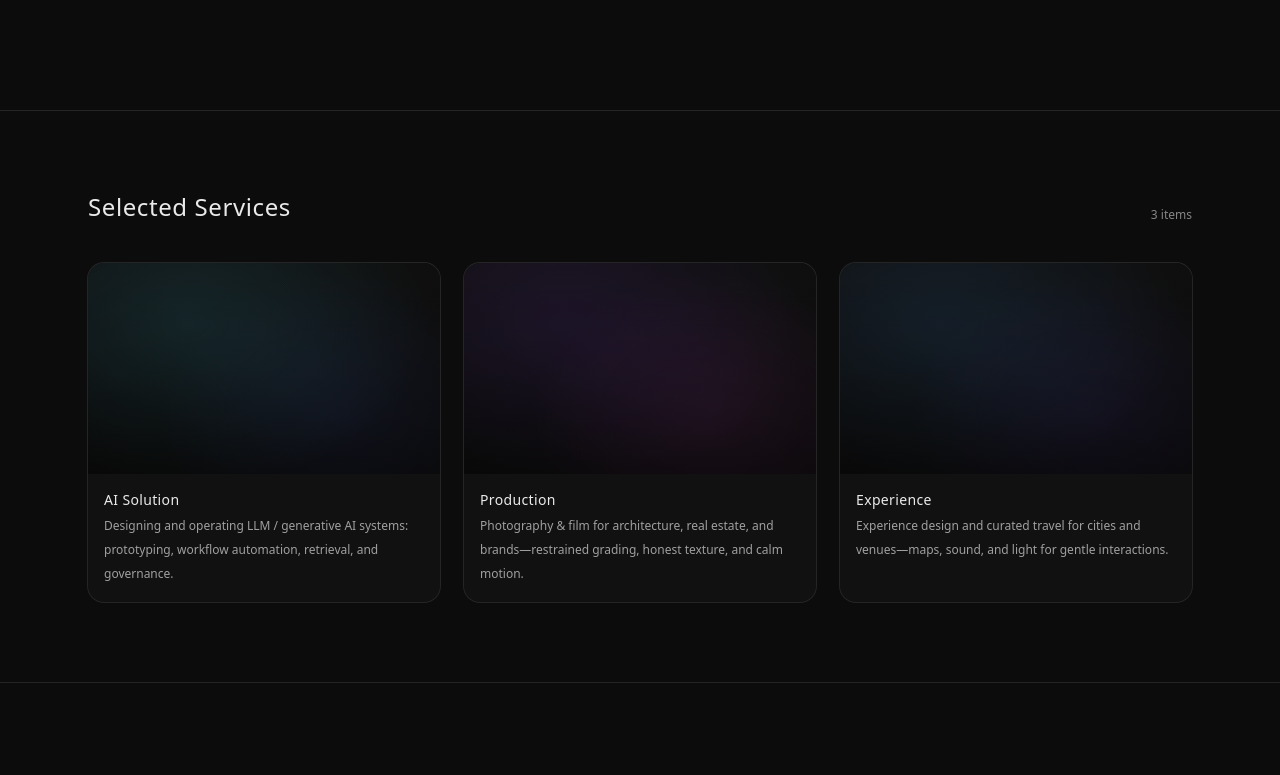
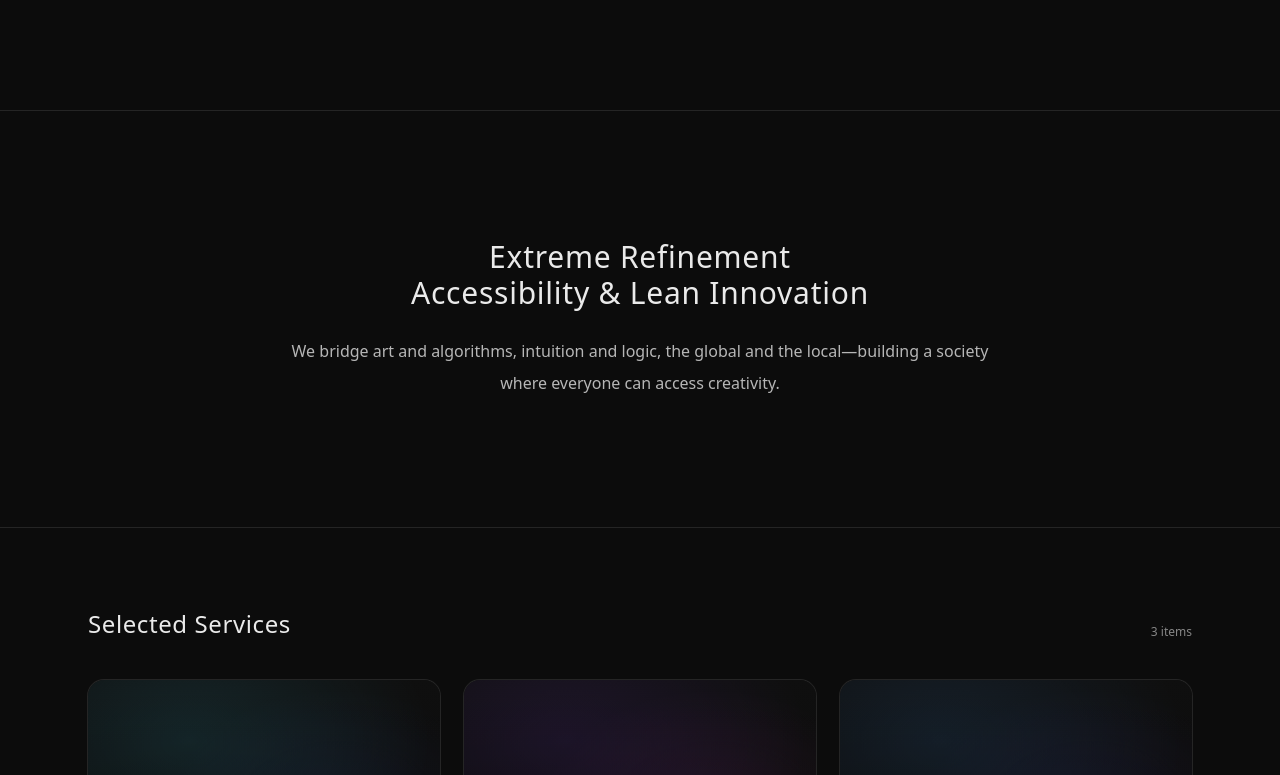
Before and after one commit to miles-web-match/website_milz, a Next.js app in the folder milztech-site 2/: page / in a window 1280 px wide. Shown: the part 1365-2140 px from the top of the page. Built offline with nearby package versions, Linux system fonts and the light colour scheme.

Commit message:
Update page.tsx

```diff
--- a/milztech-site 2/app/page.tsx
+++ b/milztech-site 2/app/page.tsx
@@ -110,7 +110,6 @@ export default function QuietIntelligenceSite() {
       >
         <div className="mx-auto max-w-6xl grid md:grid-cols-2 gap-14 px-6">
 
-    {/* Image */}
           <motion.div
             initial={{ opacity: 0, y: 10 }}
             whileInView={{ opacity: 1, y: 0 }}
@@ -118,7 +117,6 @@ export default function QuietIntelligenceSite() {
             transition={{ duration: 0.9 }}
             className="relative aspect-[4/3] rounded-2xl bg-[#111] ring-1 ring-white/10 overflow-hidden"
           >
-      {/* ✅ 小さな Milztech を削除 → 何も置かない */}
             <Image
               src="/about.webp"
               alt="Milztech process"
@@ -128,7 +126,6 @@ export default function QuietIntelligenceSite() {
             />
           </motion.div>
 
-    {/* Vision Text */}
           <motion.div
             initial={{ opacity: 0, y: 10 }}
             whileInView={{ opacity: 1, y: 0 }}
@@ -136,22 +133,31 @@ export default function QuietIntelligenceSite() {
             transition={{ duration: 0.9, delay: 0.1 }}
             className="self-start flex flex-col justify-start"
           >
-
-      {/* ✅ Vision タイトル削除 */}
-      {/* ✅ サブタイトルを大きく中央揃えで */}
             <h2 className="text-xl md:text-3xl font-light tracking-wide mb-6 text-center">
               From Creative Eyes to Intelligent Systems.
             </h2>
 
-      {/* ✅ Vision 本文（続き） */}
             <p className="text-white/70 leading-8 whitespace-pre-line">
               {t("vision_body").replace("From Creative Eyes to Intelligent Systems.\n", "")}
             </p>
-
           </motion.div>
         </div>
       </section>
 
+      {/* ✅ CORE PHILOSOPHY（追加済み） */}
+      <section className="py-24 md:py-32 border-t border-white/10">
+        <div className="mx-auto max-w-3xl px-6 text-center">
+
+          <h2 className="text-xl md:text-3xl font-light tracking-wide mb-6 whitespace-pre-line">
+            {t("core_title")}
+          </h2>
+
+          <p className="text-white/70 leading-8 whitespace-pre-line">
+            {t("core_body")}
+          </p>
+
+        </div>
+      </section>
 
       {/* SERVICE */}
       <section id="service" className="py-14 md:py-20 border-t border-white/10">
@@ -274,16 +280,13 @@ const dict = {
     service_title: "Selected Services",
     items: "items",
 
-    /* NEW — Vision */
     vision_body:
       "From Creative Eyes to Intelligent Systems.\nMILZTECHは、“感性×テクノロジー”を軸にした次世代型クリエイティブ・テックカンパニーです。フォトグラファーとして磨いた観察力、構成力、表現力、それらをAI、データ、そしてデザインに融合させ、人や企業、そして世界をつなぐ新しい「体験のプラットフォーム」を創造します。",
 
-    /* NEW — Core */
     core_title: "極限まで磨く\nAccessibility & Lean Innovation",
     core_body:
       "アートとアルゴリズム、直感とロジック、世界とローカル。\nそのあいだに橋をかけ、すべての人がクリエイティブにアクセスできる社会をつくります。",
 
-    /* Service text */
     svc_ai:
       "生成AI/LLMの設計・プロトタイプ・運用支援。ワークフロー自動化や知識検索、ガバナンス設計まで静かに効く導入を。",
     svc_pv:
@@ -305,11 +308,9 @@ const dict = {
     service_title: "Selected Services",
     items: "items",
 
-    /* NEW — Vision */
     vision_body:
       "From Creative Eyes to Intelligent Systems.\nMILZTECH is a next-generation creative-tech company built on the harmony of sensitivity and technology. The observational, compositional, and expressive abilities we cultivated as photographers are fused with AI, data, and design to create a new “experience platform” that connects people, businesses, and the world.",
 
-    /* NEW — Core */
     core_title: "Extreme Refinement\nAccessibility & Lean Innovation",
     core_body:
       "We bridge art and algorithms, intuition and logic, the global and the local—building a society where everyone can access creativity.",
```
Lines whose indentation alone changed are shown as unchanged.
